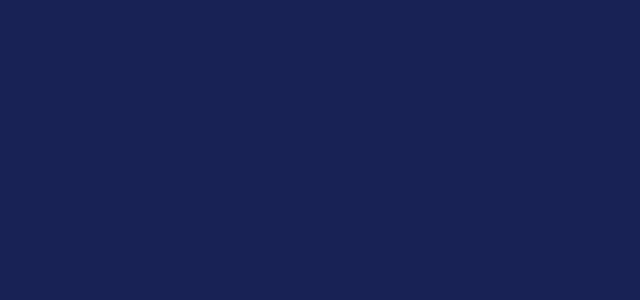
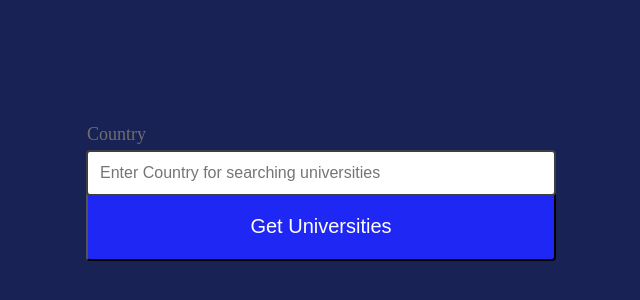
Before and after one commit to RuslanSemenchik/react_typescript, a React (Vite) app: page / in a window 1280 px wide. Shown: the part 208-508 px from the top of the page, without its empty margins (319-959 px from the left). Built offline with nearby package versions, Linux system fonts and the light colour scheme.

Commit message:
Пункты 1 и 2 проекта выполнены. Подготовлен макет/шаблон для дальнейшей командной доработки.

```diff
--- a/src/lessons/Lesson_10/Lesson_10.tsx
+++ b/src/lessons/Lesson_10/Lesson_10.tsx
@@ -1,33 +1,49 @@
-// Разместите на странице Input с label="Country", placeholder="Enter Counry for searching uneversities",
-//  в который пользователь может ввести название страны для посика университетов
-// Разместите на странице Button "Get Universities", по клику на которую, отправляется GET запрос
-// на http://universities.hipolabs.com/search?country=COUNTRY_NAME
-// Используйте для запросов axios
-// Если в ответе на запрос пришли нормальные данные(запрос выполнен успешно), то разместите данные в стейте,
-//  а затем отобразите на стрнице в виде каточек. Сохраняйте не более 15 обьектов в массиве в стейт
-// При повторном нажатии на кнопку "Get Universities",
-//  выполните новый GET запрос на http://universities.hipolabs.com/search?country=COUNTRY_NAME и
-// получите новые данные,
-// и обновите стейт
-// При получении ошибки, положите в отдельный стейт данные об ошибке с соббщением "Some Network Error"
-// Стили на ваше усмотрение, контент тоже на ваше усмотрение
-// Все нужно делать в компоненте Lesson_10
- import { PageWrapper } from "./styles";
+import { useState } from "react";
+import { PageWrapper } from "./styles";
+import Input from "../../components/Input/Input";
+import Button from "../../components/Button/Button";
 
- function Lesson_10 (){
+// Функция, которая собирает корректный URL и сохраняет его в LAST_URL.
+import { buildUniversitiesUrl } from "./data";
 
+function Lesson_10() {
+  // Локальное состояние для ввода страны пользователем.
+  const [country, setCountry] = useState<string>("");
 
+  // Обработчик клика по кнопке "Get Universities".
+  const handleGetClick = () => {
+    const query = country.trim();
+    // Если поле пустое, то выходим и запрос не формируем.
+    if (!query) return;
 
+    const url = buildUniversitiesUrl(query);
+    // Пока просто выводится адрес в консоль. Это проверка, что всё собралось верно. Далее этот момент можно убрать или изменить.
+    console.log("Lesson_10 formed url:", url);
+    // Здесь нужно будет поработать над axios и дальнейшей обработкой данных и/или ошибок.
+  };
 
+  return (
+    <PageWrapper>
+      <div>
+        {/* Поле ввода: контролируемое значение (value) + onChange обновляет state */}
+        <Input
+          id="countryInput"
+          name="country"
+          type="text"
+          label="Country"
+          placeholder="Enter Country for searching universities"
+          value={country} // текущее значение из state
+          onChange={(e) => setCountry(e.target.value)} // пишем в state при каждом вводе
+        />
+        {/* Кнопка запуска действия. По клику вызываем handleGetClick */}
+        <Button
+          type="button"
+          buttonName="Get Universities"
+          onClick={handleGetClick}
+        />
+      </div>
+    </PageWrapper>
+  );
+}
 
-
-    return <PageWrapper>
-
-
-
-
-    </PageWrapper>
-
-
- }
- export default Lesson_10;
+export default Lesson_10;
--- /dev/null
+++ b/src/lessons/Lesson_10/data.ts
@@ -0,0 +1,28 @@
+// Неизменная API ссылка, к которой позже добавляется параметр country.
+export const UNIVERSITIES_API = "http://universities.hipolabs.com/search";
+
+// Переменная для хранения последнего собранного URL.
+// Она нужна, чтобы всегда имелся доступ к последнему использованному адресу, даже без передачи его через props или state.
+export let LAST_URL = "";
+
+/**
+ * Функция собирает полный URL для запроса университетов по стране.
+ * countryRaw это исходная строка с названием страны (то, что ввёл пользователь).
+ * Как итог возвращается строка с готовым URL, пригодным для отправки запроса.
+ */
+export function buildUniversitiesUrl(countryRaw: string): string {
+  // trim чтобы удалять лишние пробелы в начале или конце строки.
+  const country = countryRaw.trim();
+
+  // Формирование строки URL путем добавления к базовому адресу параметра ?country=<название страны>.
+  // encodeURIComponent гарантирует, что пробелы и спецсимволы превратятся в корректный формат URL.
+  // Например: "United States" -> "United%20States"
+  const url = `${UNIVERSITIES_API}?country=${encodeURIComponent(country)}`;
+
+  // Сохранение последнего сформированного URL в глобальную переменную LAST_URL, для того
+  // чтобы команда могла его использовать в других частях приложения.
+  LAST_URL = url;
+
+  // Как итог собранный URL возвращается, чтобы использовать его сразу же (например, в axios.get) и так далее.
+  return url;
+}
```
